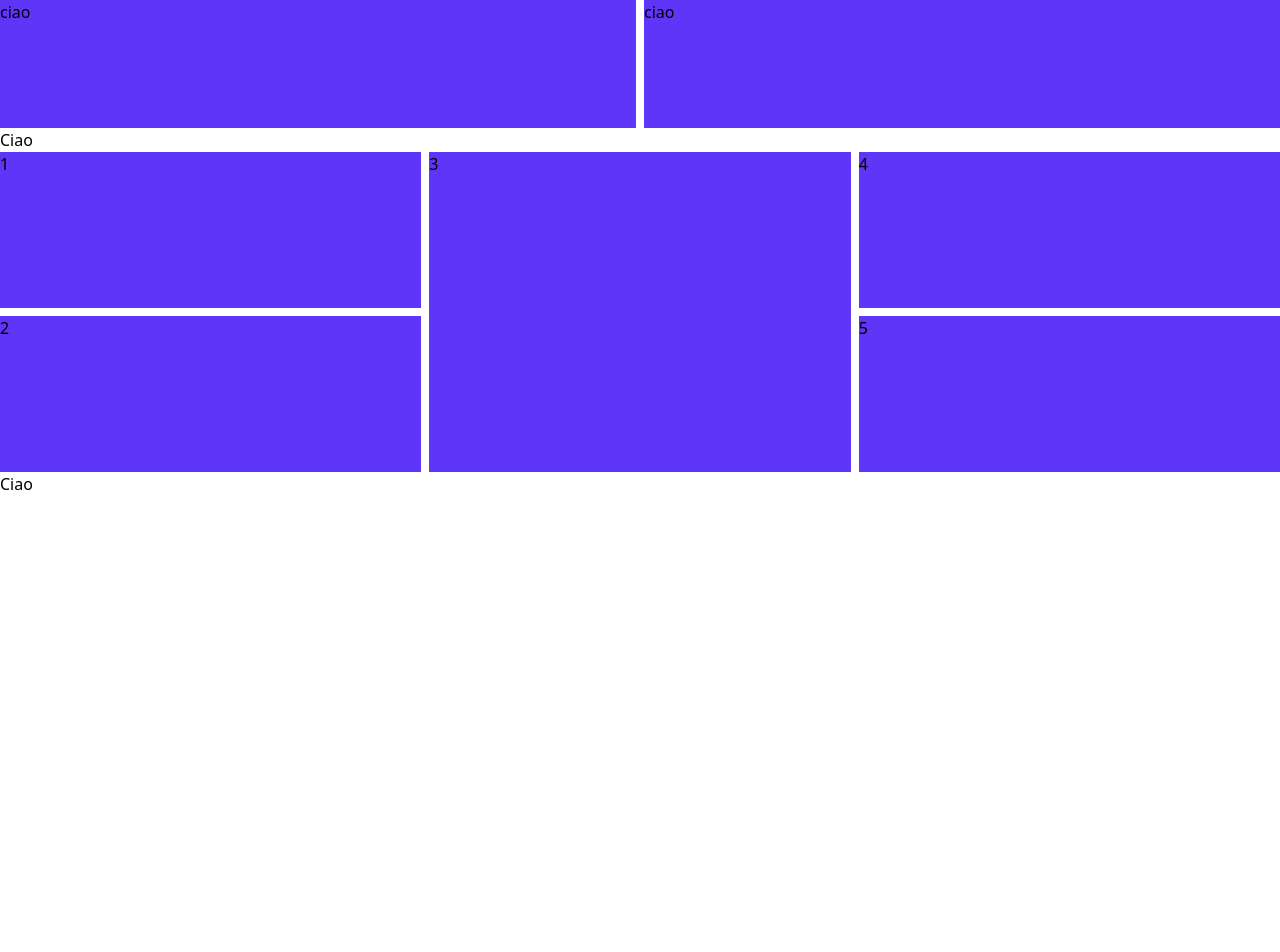
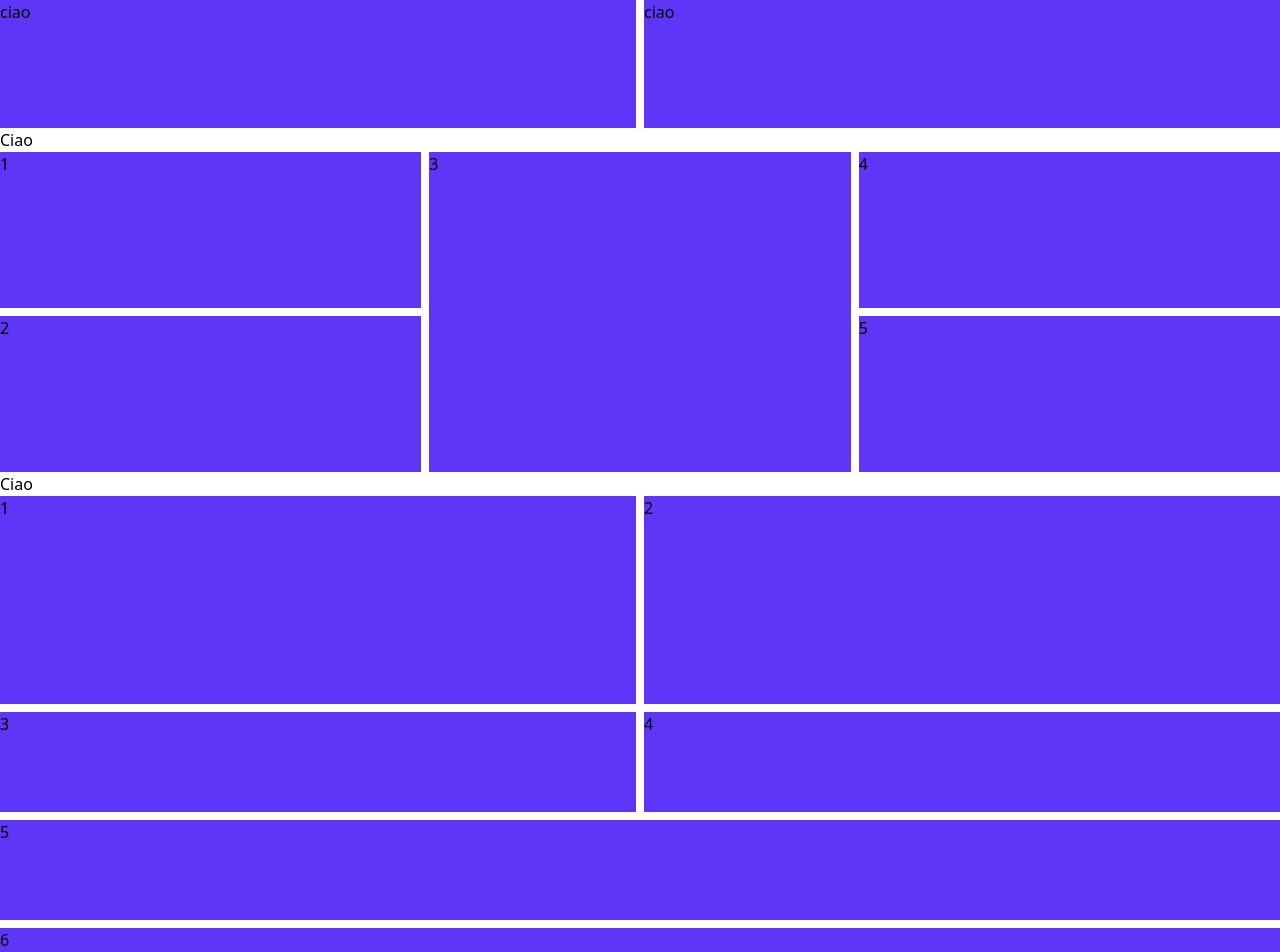
Before and after one commit to lmatteis/next-brink, a Next.js app: page / in a window 1280 px wide. Shown: the top 952 px of the page. Before the commit the page ends 800 px from the top, so only its background shows below. Built offline with nearby package versions, Linux system fonts and the light colour scheme.

Commit message:
Add bottom section + explanation

```diff
--- a/app/page.tsx
+++ b/app/page.tsx
@@ -24,6 +24,25 @@ export default function Home() {
         </div>
       </div>
       <h2>Ciao</h2>
+
+      <div className="flex gap-2 overflow-auto flex-col">
+        <div className="h-52 flex gap-2 flex-col lg:flex-row">
+          <div className="bg-cold-blue flex-1">1</div>
+          <div className="bg-cold-blue flex-1">2</div>
+        </div>
+        <div className="h-52 flex gap-2 flex-col-reverse lg:flex-col">
+          <div className="flex gap-2 flex-col lg:flex-row flex-1">
+            <div className="bg-cold-blue flex-1 hidden lg:block">3</div>
+            <div className="bg-cold-blue flex-1">4</div>
+          </div>
+          <div className="flex gap-2 flex-row lg:flex-col flex-1">
+            <div className="bg-cold-blue flex-1">5</div>
+          </div>
+        </div>
+        <div className="h-52 flex gap-2 flex-row lg:flex-col">
+          <div className="bg-cold-blue flex-1">6</div>
+        </div>
+      </div>
     </div>
   );
 }
```
Also changed, not shown: public/images/brink-numbering.jpg (added), 1 other file (tests, documents, lock files or other folders).
